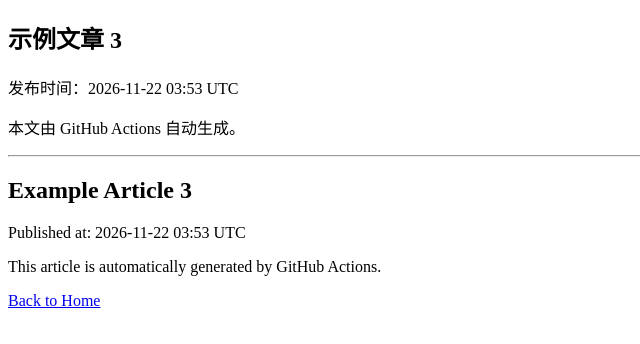
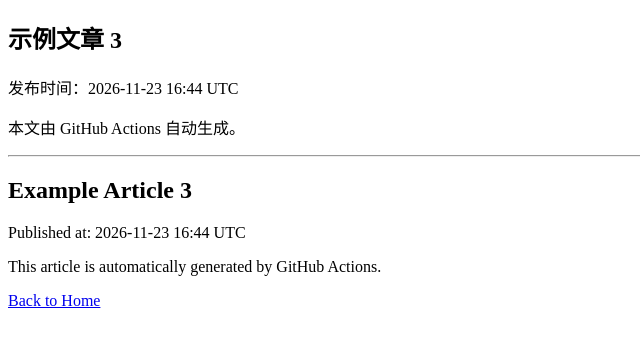
Before and after one commit to chanhong30-pixel/car-blog-site, a plain HTML site: page posts/2026/example-3.html in a window 1280 px wide. Shown: the full height of the page, 0-640 px from the left. Drawn offline with Linux system fonts and the light colour scheme.

Commit message:
auto: generate content

```diff
--- a/posts/2026/example-3.html
+++ b/posts/2026/example-3.html
@@ -8,13 +8,13 @@
 <body>
 <section lang="zh">
 <h1>示例文章 3</h1>
-<p>发布时间：2026-11-22 03:53 UTC</p>
+<p>发布时间：2026-11-23 16:44 UTC</p>
 <p>本文由 GitHub Actions 自动生成。</p>
 </section>
 <hr>
 <section lang="en">
 <h1>Example Article 3</h1>
-<p>Published at: 2026-11-22 03:53 UTC</p>
+<p>Published at: 2026-11-23 16:44 UTC</p>
 <p>This article is automatically generated by GitHub Actions.</p>
 </section>
 <a href="../../index.html">Back to Home</a>
```
